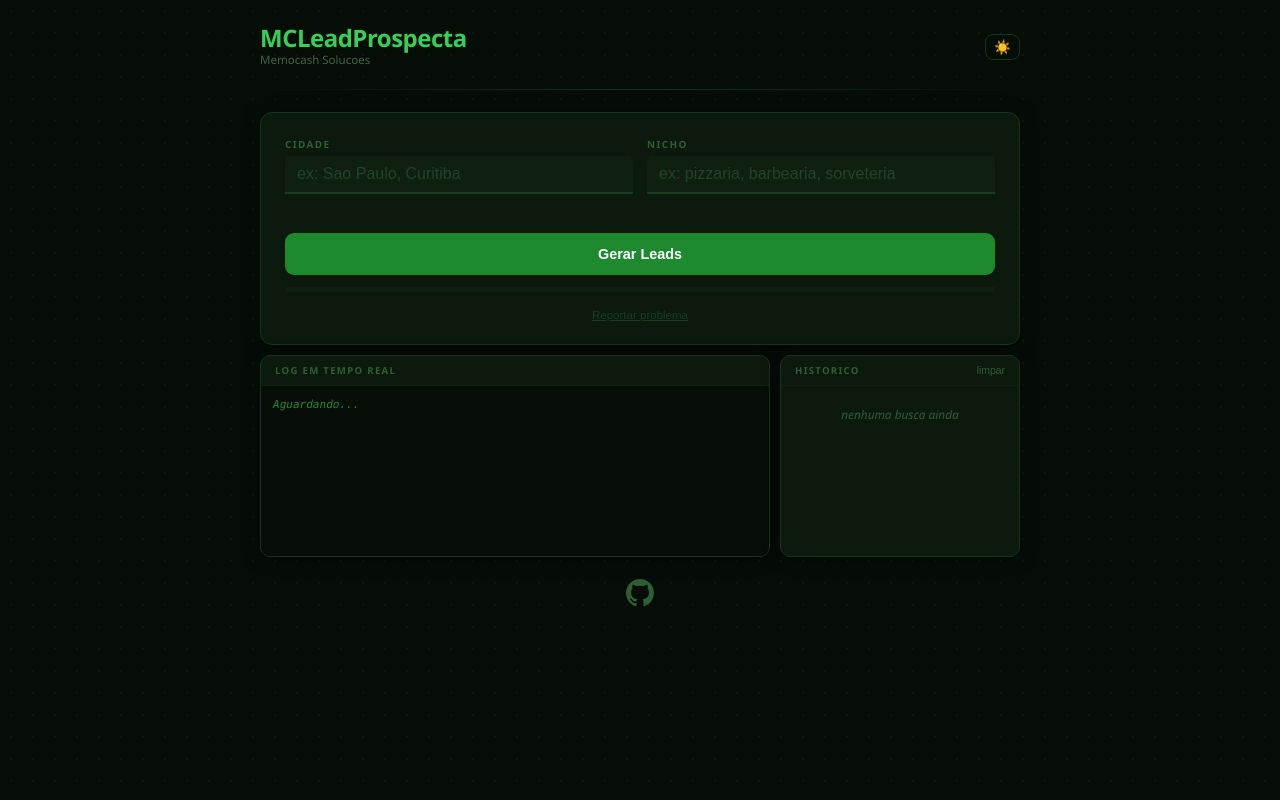
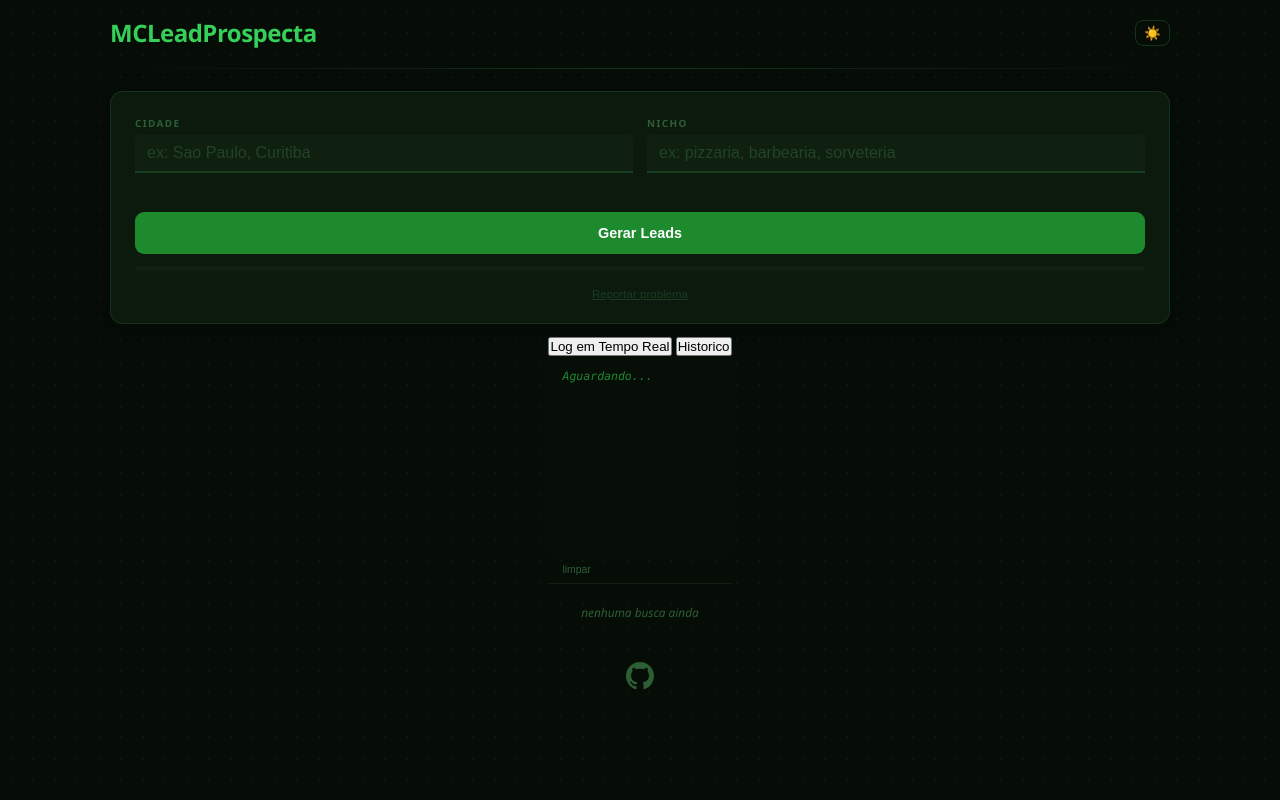
Before and after one commit to laossim/mcleadprospecta, a Flask app: page / in a window 1280 px wide. Run offline with Flask 3, Linux system fonts and the light colour scheme.

Commit message:
Add files via upload

```diff
--- a/templates/index.html
+++ b/templates/index.html
@@ -50,9 +50,9 @@
 *{box-sizing:border-box;margin:0;padding:0}
 body{background:var(--bg);color:var(--text);
 background-image:radial-gradient(var(--dot) 1.2px,transparent 1.2px);
-background-size:22px 22px;font-family:'Segoe UI',system-ui,sans-serif;min-height:100vh;display:flex;flex-direction:column;align-items:center;padding:26px 14px 56px;transition:background .3s,color .3s}
+background-size:22px 22px;font-family:'Segoe UI',system-ui,sans-serif;min-height:100vh;display:flex;flex-direction:column;align-items:center;padding:20px 20px 48px;transition:background .3s,color .3s}
 
-.hdr{width:100%;max-width:760px;display:flex;align-items:center;gap:11px;margin-bottom:10px}
+.hdr{width:100%;max-width:1060px;display:flex;align-items:center;gap:11px;margin-bottom:10px}
 .hdr h1{font-size:1.5rem;font-weight:800;color:var(--green-hi);letter-spacing:-.5px;line-height:1}
 .hdr p{font-size:.72rem;color:var(--muted);margin-top:2px}
 .hdr-sp{flex:1}
@@ -60,8 +60,8 @@ background-size:22px 22px;font-family:'Segoe UI',system-ui,sans-serif;min-height
 #themeBtn{background:none;border:1px solid var(--border);border-radius:8px;padding:4px 8px;cursor:pointer;font-size:.85rem;transition:all .2s;color:var(--muted)}
 #themeBtn:hover{border-color:var(--green);background:var(--green-dim)}
 
-.sep{width:100%;max-width:760px;height:1px;background:var(--sep);margin:12px 0 22px}
-.card{background:var(--surface);border:1px solid var(--border);border-radius:12px;padding:24px 24px 20px;width:100%;max-width:760px;margin-bottom:10px;transition:background .3s,border-color .3s;box-shadow:var(--shadow)}
+.sep{width:100%;max-width:1060px;height:1px;background:var(--sep);margin:12px 0 22px}
+.card{background:var(--surface);border:1px solid var(--border);border-radius:12px;padding:24px 24px 20px;width:100%;max-width:1060px;margin-bottom:10px;transition:background .3s,border-color .3s;box-shadow:var(--shadow)}
 
 .fields{display:grid;grid-template-columns:1fr 1fr;gap:14px;margin-bottom:5px}
 @media(max-width:500px){.fields{grid-template-columns:1fr}}
@@ -104,19 +104,19 @@ background-size:22px 22px;font-family:'Segoe UI',system-ui,sans-serif;min-height
 .report-link{font-size:.72rem;color:var(--report-link);background:none;border:none;cursor:pointer;text-decoration:underline;transition:color .2s;padding:0}
 .report-link:hover{color:var(--report-link-hover)}
 
-.grid{display:grid;grid-template-columns:1fr 240px;gap:10px;width:100%;max-width:760px}
+.grid{display:grid;grid-template-columns:1fr 240px;gap:10px;width:100%;max-width:1060px}
 @media(max-width:580px){.grid{grid-template-columns:1fr}}
 .panel{background:var(--surface);border:1px solid var(--border);border-radius:10px;overflow:hidden;display:flex;flex-direction:column;transition:background .3s;box-shadow:var(--shadow)}
 .ph{padding:8px 14px;border-bottom:1px solid var(--stat-border);font-size:.6rem;font-weight:700;letter-spacing:1.3px;text-transform:uppercase;color:var(--muted2);display:flex;align-items:center;justify-content:space-between}
 .ph button{background:none;border:none;color:var(--muted2);cursor:pointer;font-size:.65rem;transition:color .2s}
 .ph button:hover{color:var(--muted)}
 
-#log{flex:1;padding:10px 12px;font-family:'Cascadia Code','Consolas',monospace;font-size:.69rem;background:var(--log-bg);overflow-y:auto;min-height:170px;max-height:250px;line-height:1.7;transition:background .3s}
+#log{flex:1;padding:10px 14px;font-family:'Cascadia Code','Consolas',monospace;font-size:.72rem;background:var(--log-bg);overflow-y:auto;min-height:200px;max-height:320px;line-height:1.75;transition:background .3s}
 .l-tel{color:var(--log-tel)}
 .l-no{color:var(--log-no)}
 .l-sys{color:var(--log-sys);font-style:italic}
 
-#hist{flex:1;overflow-y:auto;max-height:250px}
+#hist{flex:1;overflow-y:auto;max-height:320px}
 .hi{padding:9px 12px;border-bottom:1px solid var(--hi-border);cursor:pointer;transition:background .15s}
 .hi:last-child{border:none}
 .hi:hover{background:var(--hi-hover)}
@@ -153,7 +153,7 @@ footer{margin-top:22px;text-align:center}
 
 <div class="hdr">
 
-  <div><h1>MCLeadProspecta</h1><p>Memocash Solucoes</p></div>
+  <div><h1>MCLeadProspecta</h1></div>
   <div class="hdr-sp"></div>
   <div class="hdr-right">
     <button id="themeBtn" onclick="toggleTheme()" title="Alternar tema">☀️</button>
@@ -202,13 +202,16 @@ footer{margin-top:22px;text-align:center}
   </div>
 </div>
 
-<div class="grid">
-  <div class="panel">
-    <div class="ph">Log em tempo real</div>
+<div class="tabs-wrap">
+  <div class="tab-btns">
+    <button class="tab-btn active" onclick="switchTab('log',this)">Log em Tempo Real</button>
+    <button class="tab-btn" onclick="switchTab('hist',this)">Historico</button>
+  </div>
+  <div class="tab-pane active" id="tab-log">
     <div id="log"><span class="l-sys">Aguardando...</span></div>
   </div>
-  <div class="panel">
-    <div class="ph">Historico <button onclick="limpar()">limpar</button></div>
+  <div class="tab-pane" id="tab-hist">
+    <div class="ph"><button onclick="limpar()">limpar</button></div>
     <div id="hist"><div class="hi-empty">nenhuma busca ainda</div></div>
   </div>
 </div>
@@ -439,6 +442,13 @@ document.getElementById('reportModal').addEventListener('click', function(e) {
 });
 
 renderHist();
+
+function switchTab(tab, btn) {
+  document.querySelectorAll('.tab-pane').forEach(p => p.classList.remove('active'));
+  document.querySelectorAll('.tab-btn').forEach(b => b.classList.remove('active'));
+  document.getElementById('tab-'+tab).classList.add('active');
+  btn.classList.add('active');
+}
 </script>
 </body>
 </html>
```
